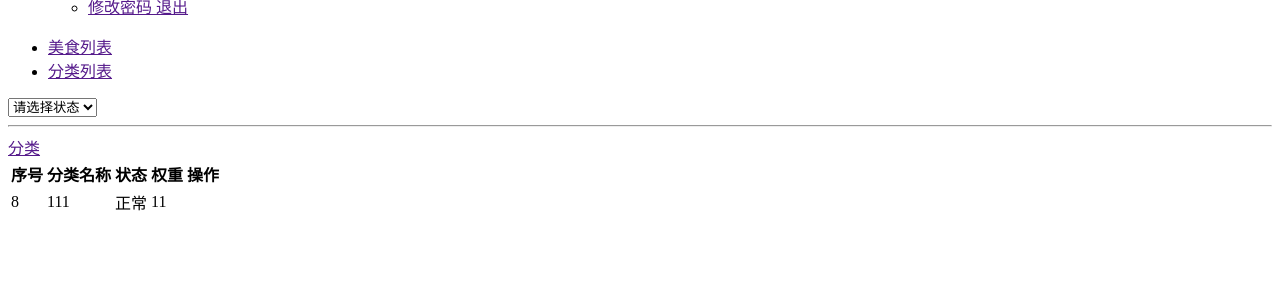
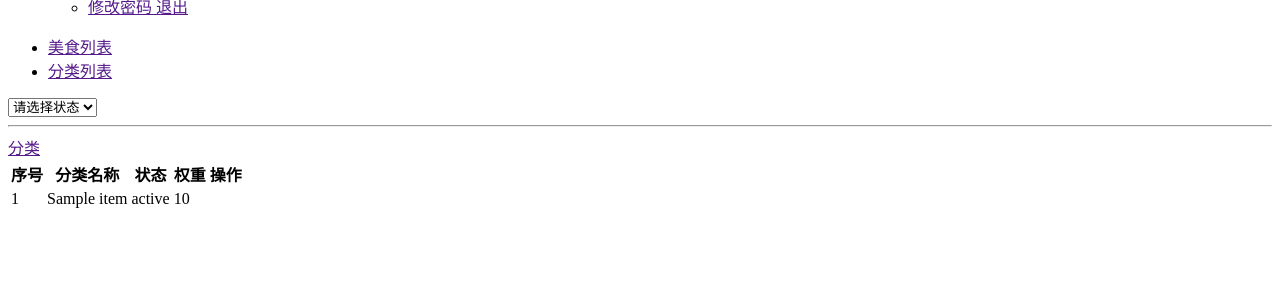
Before and after one commit to 462548187/order, a Python web app: template web/templates/food/cat.html in a window 1280 px wide. Shown: the part 400-700 px from the top of the page. Run offline with Jinja, Linux system fonts and the light colour scheme; the template is opened without the code that fills it: most values are stand-ins (such as "Sample title", 1, 10 or a date in 2020); some libraries are stand-ins or nearby versions.

Commit message:
美餐管理 新增分类搜索功能

```diff
--- a/common/models/food/FoodCat.py
+++ b/common/models/food/FoodCat.py
@@ -1,7 +1,7 @@
 # coding: utf-8
 from sqlalchemy import Column, DateTime, Integer, String
 from sqlalchemy.schema import FetchedValue
-from application import db
+from application import app, db
 
 
 
@@ -14,3 +14,7 @@ class FoodCat(db.Model):
     status = db.Column(db.Integer, nullable=False, server_default=db.FetchedValue(), info='状态 1：有效 0：无效')
     updated_time = db.Column(db.DateTime, nullable=False, server_default=db.FetchedValue(), info='最后一次更新时间')
     created_time = db.Column(db.DateTime, nullable=False, server_default=db.FetchedValue(), info='插入时间')
+
+    @property
+    def status_desc(self):
+        return app.config['STATUS_MAPPING'][str(self.status)]
--- a/web/templates/food/cat.html
+++ b/web/templates/food/cat.html
@@ -21,8 +21,9 @@
                 <div class="form-group">
                     <select name="status" class="form-control inline">
                         <option value="-1">请选择状态</option>
-                        <option value="1">正常</option>
-                        <option value="0">已删除</option>
+                        {% for temp_key in status_mapping %}
+                            <option value="{{ temp_key }}" {% if temp_key == search_con['status'] %} selected {% endif %}>{{ status_mapping[temp_key] }}</option>
+                        {% endfor %}
                     </select>
                 </div>
             </div>
@@ -48,23 +49,40 @@
             </tr>
             </thead>
             <tbody>
+            {% if list %}
+                {% for item in list %}
                     <tr>
-                <td>8</td>
-                <td>111</td>
-                <td>正常</td>
-                <td>11</td>
+                        <td>{{ item.id }}</td>
+                        <td>{{ item.name }}</td>
+                        <td>{{ item.status_desc }}</td>
+                        <td>{{ item.weight }}</td>
                         <td>
-                    <a class="m-l" href="{{ buildUrl('/food/cat-set') }}">
+                            {% if item.status == 1 %}
+                                <a class="m-l" href="{{ buildUrl('/food/cat-set') }}?id={{ item.id }}">
                                     <i class="fa fa-edit fa-lg"></i>
                                 </a>
 
-                    <a class="m-l remove" href="javascript:void(0);" data="8">
+                                <a class="m-l remove" href="javascript:void(0);" data="{{ item.id }}">
                                     <i class="fa fa-trash fa-lg"></i>
                                 </a>
+                            {% else %}
+                                <a class="m-l recover" href="javascript:void(0);" data="{{ item.id }}">
+                                    <i class="fa fa-rotate-left fa-lg"></i>
+                                </a>
+                            {% endif %}
+
                         </td>
                     </tr>
+                {% endfor %}
+            {% else %}
+                <tr><td colspan="5">暂无数据</td></tr>
+            {% endif %}
             </tbody>
         </table>
     </div>
 </div>
 {% endblock %}
+
+{% block js %}
+    <script src="{{ buildStaticUrl('/js/food/cat.js') }}"></script>
+{% endblock %}
```
Also changed, not shown: web/controllers/food/Food.py (+16 -2 lines), web/static/js/food/cat.js (added, +51 -0 lines). Lines whose indentation alone changed are shown as unchanged.
